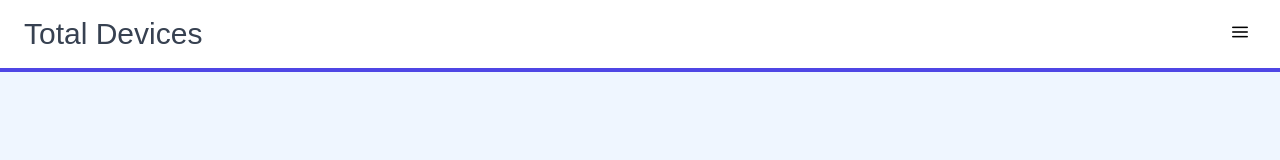
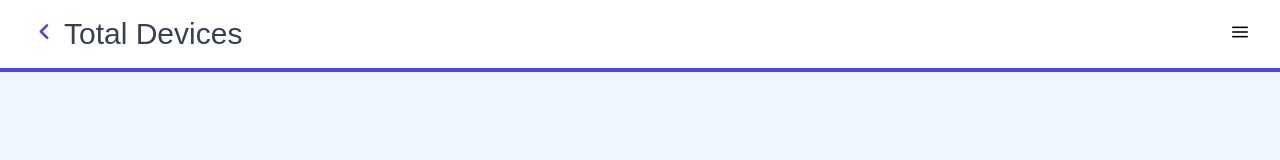
Before and after one commit to AnkurNahar/gps_frontend_vue, a Vue app: page /total-devices in a window 1280 px wide. Shown: the top 160 px of the page. Built offline with nearby package versions, Linux system fonts and the light colour scheme.

Commit message:
conditional back arrow in Navbar

```diff
--- a/src/components/Dashboard.vue
+++ b/src/components/Dashboard.vue
@@ -162,7 +162,7 @@
 
 
 <template>
-  <Navbar :title="'Dashboard'"/>
+  <Navbar :title="'Dashboard'" :home="1"/>
   <section class="bg-blue-50 px-4 py-10">
     <div class="container-xl lg:container m-auto">
       <div class="bg-blue-50">
--- a/src/components/Navbar.vue
+++ b/src/components/Navbar.vue
@@ -1,14 +1,22 @@
 <script setup>
   import { ref } from 'vue'
+  import { useRouter } from "vue-router"
 
-  defineProps({
-      title: String
+  const router = useRouter()
+
+  const props = defineProps({
+      title: String,
+      home: Number
   })
 
   const dropdownOpen = ref(false)
 
   const logout = () => {
     localStorage.removeItem('authToken')
+  }
+
+  const goBack = () => {
+    router.go(-1)
   }
 </script>
 
@@ -17,6 +25,12 @@
     class="flex items-center justify-between px-6 py-4 bg-white border-b-4 border-indigo-600"
   >
     <div class="flex items-center">
+      <button v-if="!home"
+      @click="goBack"
+      class="block z-20 w-10 h-15 overflow-hidden focus:outline-none text-indigo-600">
+        <i class="pi pi-angle-left" style="font-size: 1.5rem"></i>
+      </button>
+
       <button
         class="text-gray-500 focus:outline-none lg:hidden"
         @click="isOpen = true"
--- a/src/views/ActiveDevices.vue
+++ b/src/views/ActiveDevices.vue
@@ -4,7 +4,7 @@
 </script>
 
 <template>
-    <Navbar :title="'Active Devices'"/>
+    <Navbar :title="'Active Devices'" :home="0"/>
 
     <section class="bg-blue-50 px-10 py-20">
         <div class="container-xl lg:container m-auto">
--- a/src/views/HiddenDevices.vue
+++ b/src/views/HiddenDevices.vue
@@ -4,7 +4,7 @@
 </script>
 
 <template>
-    <Navbar :title="'Hidden Devices'"/>
+    <Navbar :title="'Hidden Devices'" :home="0"/>
 
     <section class="bg-blue-50 px-10 py-20">
         <div class="container-xl lg:container m-auto">
--- a/src/views/Map.vue
+++ b/src/views/Map.vue
@@ -1,7 +1,9 @@
 <script setup>
-  import MapLoader from "@/components/MapLoader.vue";
+  import Navbar from "@/components/Navbar.vue"
+  import MapLoader from "@/components/MapLoader.vue"
 </script>
 
 <template>
+  <Navbar :title="'Map'" :home="0"/>
   <MapLoader />
 </template>
--- a/src/views/TotalDevices.vue
+++ b/src/views/TotalDevices.vue
@@ -4,7 +4,7 @@
 </script>
 
 <template>
-    <Navbar :title="'Total Devices'"/>
+    <Navbar :title="'Total Devices'" :home="0"/>
 
     <section class="bg-blue-50 px-10 py-20">
         <div class="container-xl lg:container m-auto">
```
